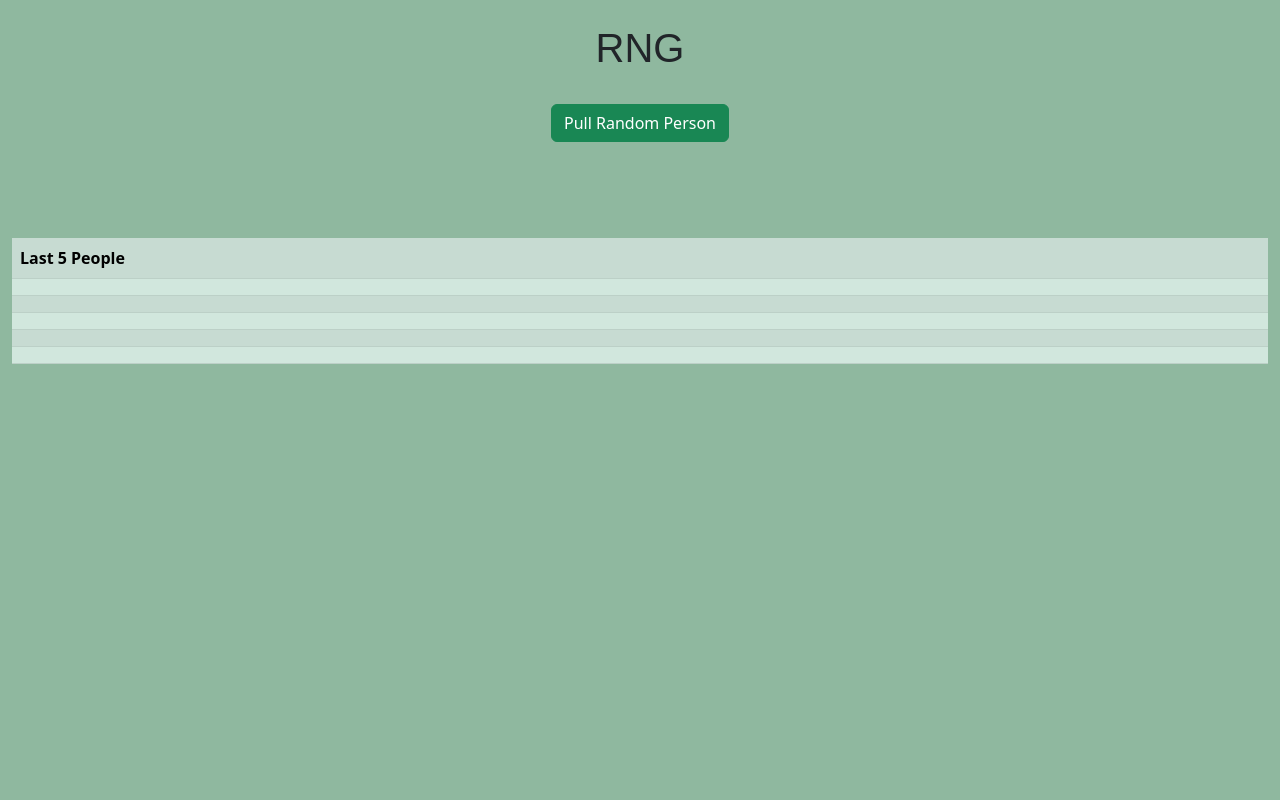
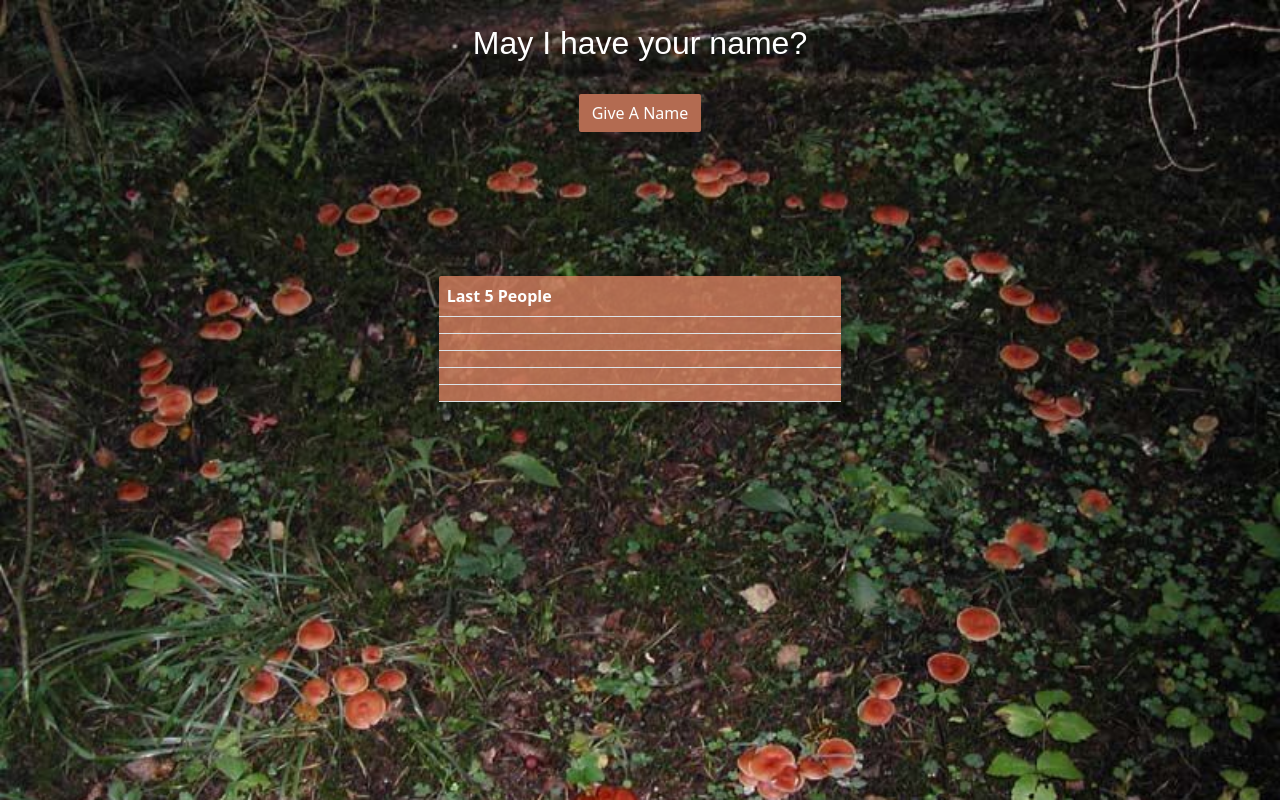
Before and after one commit to MJGowan/GowanMRNG, a plain HTML site: page index.html in a window 1280 px wide. Drawn offline with nearby package versions, Linux system fonts and the light colour scheme.

Commit message:
1/20/2023 3:35PM

```diff
--- a/css/styles.css
+++ b/css/styles.css
@@ -1,11 +1,25 @@
 body {
-    background-color:rgb(143, 184, 159);
+    background-image: url('../assets/beep.jpg');
+    background-repeat: no-repeat;
+    background-size: cover;
+    color:white;
 }
 .title{
     font-family: fantasy;
+    font-size:xx-large;
 }
 .injection{
     font-size:large;
     font-family: fantasy;
     font-weight:lighter;
 }
+.maddieBtn{
+    border-radius: 2px;
+    background-color:rgb(179, 107, 81);
+    color:white;
+}
+.maddieTable{
+    background-color:rgba(216, 129, 97, 0.792);
+    color:white;
+    border-radius: 2px;
+}
--- a/index.html
+++ b/index.html
@@ -14,15 +14,17 @@
     <div class="container-fluid">
         <br>
         <div class="row">
-            <h1 class="text-center title">RNG</h1>
+            <h1 class="text-center title">May I have your name?</h1>
         </div>
         <br>
         <div class="row">
             <div class="col-5"></div>
             <div class="col-2 d-flex justify-content-center">
-                <button id="randomBtn" type="button" class="btn btn-success">Pull Random Person</button>
+                <button id="randomBtn" type="button" class="btn maddieBtn">Give A Name</button>
             </div>
         </div>
+        <br>
+        <br>
         <br>
         <br>
         <div class="row">
@@ -30,7 +32,10 @@
         </div>
         <br>
         <br>
-        <table class="table table-success table-striped">
+        <div class="row">
+            <div class="col-4"></div>
+            <div class="col-4">
+            <table class="table maddieTable">
                 <tbody>
                     <th>
                         Last 5 People
@@ -52,6 +57,8 @@
                     </tr>
                 </tbody>
             </table>
+        </div>
+        </div>
         <!--
         <br>
         <br>
```
Also changed, not shown: assets/beep.jpg (added), assets/boop.jpg (added). Lines whose indentation alone changed are shown as unchanged.
